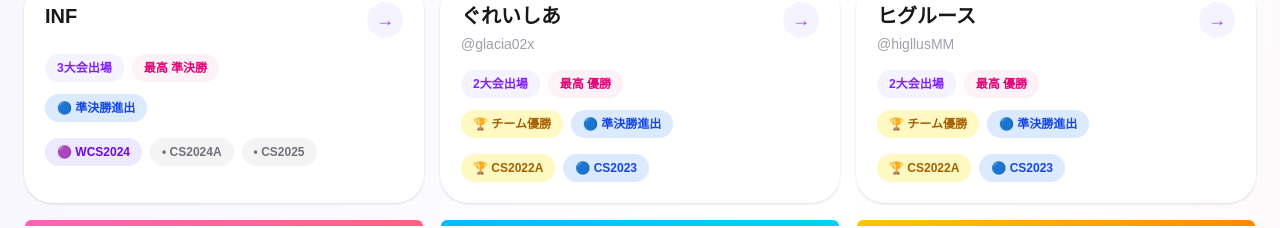
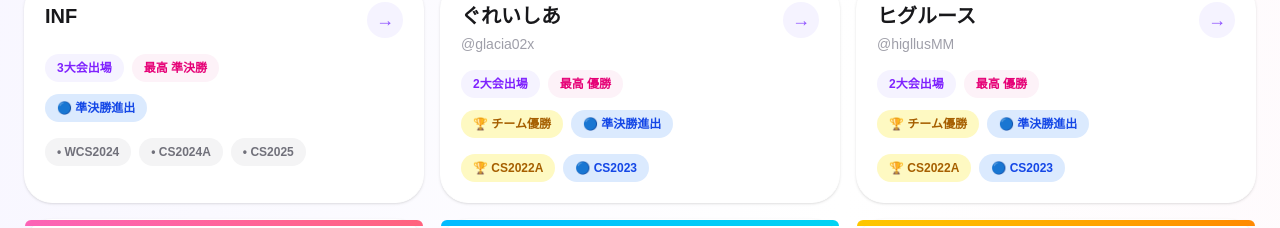
Before and after one commit to Kan2m/proseka-player-db, a Next.js app: page / in a window 1280 px wide. Shown: the part 3556-3784 px from the top of the page. Built offline with nearby package versions, Linux system fonts and the light colour scheme.

Commit message:
ああああああああああああああINFINFINFINFINFNI

```diff
--- a/app/data/tournaments.ts
+++ b/app/data/tournaments.ts
@@ -350,7 +350,7 @@
         "Echo",
         "きらにゃん",
         "初心者",
-        "INF",
+        "INF.",
         "str",
         "ci",
         "alfy",
```
